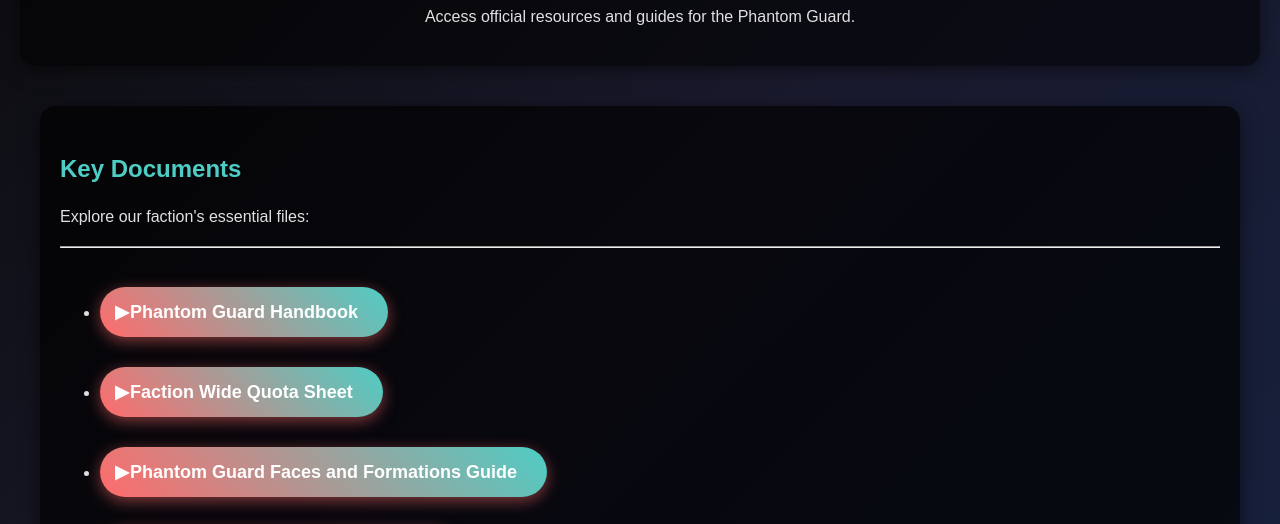
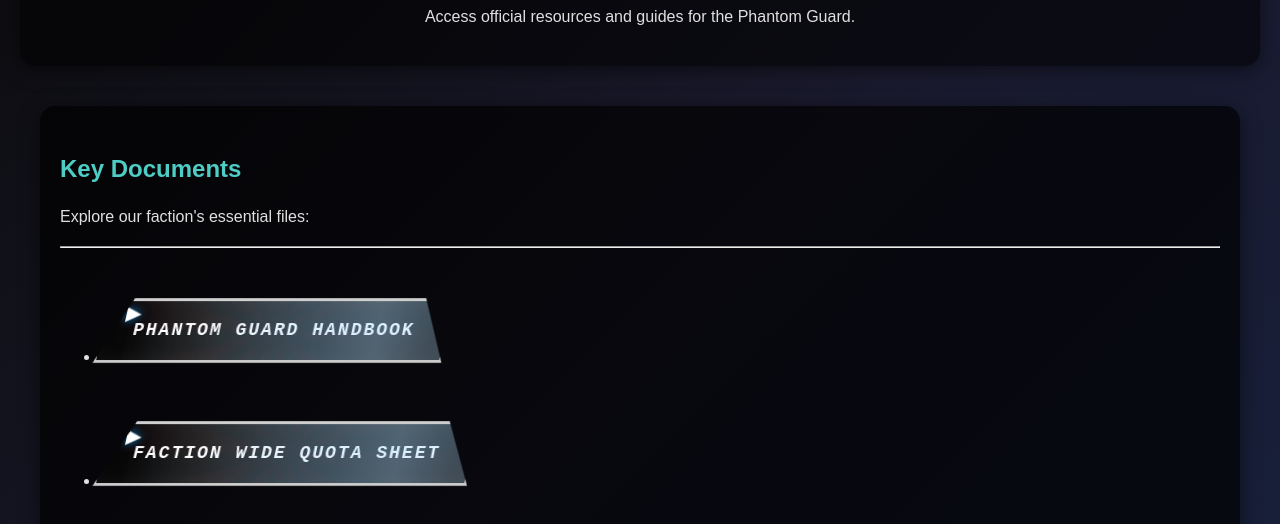
Before and after one commit to Nottackelgamer/phantom-guard-faction, a plain HTML site: page docs.html in a window 1280 px wide. Shown: the part 242-766 px from the top of the page. Drawn offline with Linux system fonts and the light colour scheme.

Commit message:
Changing Buttons

```diff
--- a/script.js
+++ b/script.js
@@ -112,8 +112,8 @@ if (document.getElementById('lookup-form')) {
                 const response = await fetch(url);
                 const data = await response.json();
                 const rows = data.values || [];
-                headers = rows[3]; // Headers are in row 4 (0-indexed as 3)
-                match = rows.slice(4).find(row => row.includes(username)); // Search from row 5 onwards (after headers)
+                headers = rows[4]; // Headers are in row 4 (0-indexed as 3)
+                match = rows.slice(5).find(row => row.includes(username)); // Search from row 5 onwards (after headers)
                 if (match) break;
             }
 
--- a/styles.css
+++ b/styles.css
@@ -24,7 +24,7 @@ body {
 #welcome {
     background: url('Phantom_Guard_wedge.png') no-repeat center cover; /* Replace with background image URL */
     background-blend-mode: overlay;
-    background-color:linear-gradient(90deg, #2c3e50, #34495e);
+    background-color: linear-gradient(90deg, #2c3e50, #34495e);
 }
 #welcome-video {
     width: 100%;
@@ -32,7 +32,7 @@ body {
     object-fit: cover;
     position: absolute;
     z-index: -1;
-    box-shadow:0 0 25px rgba(255, 255, 255, 0.9) ;
+    box-shadow: 0 0 25px rgba(255, 255, 255, 0.9);
 }
 .welcome-overlay {
     position: absolute;
@@ -50,34 +50,169 @@ body {
     margin-bottom: 20px;
     border: 10px;
 }
-.btn-launch { /* Styled launch button */
-    background: linear-gradient(45deg, #ff6b6b, #4ecdc4);
-    border: none;
+
+/* Glass Slab Button Style (Applied to All Buttons) */
+/* Star Wars-Themed Advanced Black/White Glass Slab Buttons */
+.btn, .btn-launch, .gallery-btn {
+    background:
+        radial-gradient(circle at 30% 30%, rgba(255,255,255,0.05) 0%, transparent 50%),
+        linear-gradient(135deg, rgba(0,0,0,0.98) 0%, rgba(10,10,10,1) 50%, rgba(0,0,0,0.98) 100%);
+    border: 3px solid rgba(255,255,255,0.8); /* White imperial border */
+    color: #ffffff; /* White text for contrast */
     padding: 15px 30px;
-    color: white;
     font-size: 18px;
     font-weight: bold;
     cursor: pointer;
-    border-radius: 50px;
-    box-shadow: 0 4px 15px rgba(255, 107, 107, 0.5);
-    transition: all 0.3s ease;
     position: relative;
+    overflow: hidden;
+    transition: all 0.4s cubic-bezier(0.25, 0.46, 0.45, 0.94);
+    box-shadow:
+        0 0 15px rgba(255,255,255,0.2), /* Subtle white halo */
+        inset 0 0 15px rgba(255,255,255,0.03); /* Inner white reflection */
+    transform: skew(-12deg) perspective(500px) rotateX(3deg); /* Parallelogram with Star Wars depth */
+    display: inline-block;
+    text-transform: uppercase;
+    letter-spacing: 2px;
+    font-family: 'Courier New', monospace; /* Monospace for tech feel */
+    clip-path: polygon(8% 0%, 92% 0%, 100% 100%, 0% 100%); /* Sleek imperial shape */
+    animation: imperialBreathe 4s ease-in-out infinite; /* Subtle breathing like a console */
 }
-.btn-launch::before { /* Icon-like effect */
+
+.btn::before, .btn-launch::before, .gallery-btn::before {
+    content: '';
+    position: absolute;
+    top: 0;
+    left: -150%;
+    width: 150%;
+    height: 100%;
+    background:
+        linear-gradient(90deg, transparent 0%, rgba(255,255,255,0.3) 50%, transparent 100%), /* White light sweep */
+        radial-gradient(circle, rgba(0,150,255,0.2) 0%, transparent 70%); /* Subtle blue Jedi glow */
+    transition: left 0.8s ease;
+    z-index: 1;
+    animation: hologramRipple 3s linear infinite; /* Holographic ripple effect */
+}
+
+.btn::after, .btn-launch::after, .gallery-btn::after {
+    content: '';
+    position: absolute;
+    top: 50%;
+    left: 50%;
+    width: 180%;
+    height: 180%;
+    background:
+        repeating-conic-gradient(from 0deg, rgba(255,0,0,0.05) 0deg 15deg, transparent 15deg 30deg), /* Red Sith energy lines */
+        radial-gradient(circle, rgba(0,150,255,0.1) 0%, transparent 50%); /* Blue force field */
+    transform: translate(-50%, -50%) rotate(0deg);
+    transition: transform 0.6s ease;
+    z-index: 0;
+    animation: forceField 5s linear infinite; /* Rotating force field */
+    opacity: 0.4;
+}
+
+.btn:hover, .btn-launch:hover, .gallery-btn:hover {
+    border-color: rgba(0,150,255,0.9); /* Blue Jedi border on hover */
+    box-shadow:
+        0 0 30px rgba(0,150,255,0.5), /* Blue glow */
+        inset 0 0 30px rgba(255,255,255,0.1); /* Enhanced white inner light */
+    transform: skew(-12deg) perspective(500px) rotateX(8deg) scale(1.08); /* Deeper 3D on hover */
+    animation: forcePulse 1.2s ease-in-out infinite alternate; /* Pulsing like a lightsaber */
+}
+
+.btn:hover::before, .btn-launch:hover::before, .gallery-btn:hover::before {
+    left: 150%;
+    background:
+        linear-gradient(90deg, transparent 0%, rgba(255,255,255,0.5) 50%, transparent 100%), /* Brighter white sweep */
+        radial-gradient(circle, rgba(0,150,255,0.4) 0%, transparent 70%); /* Stronger blue glow */
+}
+
+.btn:hover::after, .btn-launch:hover::after, .gallery-btn:hover::after {
+    transform: translate(-50%, -50%) rotate(180deg) scale(1.1);
+    opacity: 0.7;
+    background:
+        repeating-conic-gradient(from 180deg, rgba(255,0,0,0.1) 0deg 15deg, transparent 15deg 30deg), /* Red energy shift */
+        radial-gradient(circle, rgba(0,150,255,0.2) 0%, transparent 50%);
+}
+
+.btn:active, .btn-launch:active, .gallery-btn:active {
+    border-color: rgba(255,0,0,0.9); /* Red Sith border on click */
+    transform: skew(-12deg) perspective(500px) rotateX(3deg) scale(0.92);
+    box-shadow:
+        0 0 20px rgba(255,0,0,0.6), /* Red shockwave */
+        inset 0 0 25px rgba(255,255,255,0.2);
+    animation: darkSideShock 0.4s ease-out; /* Sith-like feedback */
+}
+
+.btn-launch::before { /* Custom icon with Star Wars flair */
     content: '▶';
     position: absolute;
-    left: 15px;
+    left: 20px;
     top: 50%;
     transform: translateY(-50%);
+    z-index: 2;
+    text-shadow: 0 0 10px rgba(0,150,255,0.8); /* Blue glow for icon */
+    animation: saberIgnite 2.5s ease-in-out infinite alternate; /* Lightsaber ignition effect */
 }
-.btn-launch:hover {
-    transform: scale(1.1);
-    box-shadow: 0 6px 20px rgba(255, 107, 107, 0.8);
+
+.gallery-btn {
+    padding: 12px 20px;
+    font-size: 20px;
+    margin: 0 8px;
+    clip-path: polygon(12% 0%, 88% 0%, 100% 100%, 0% 100%); /* Tighter imperial shape */
 }
-@keyframes fadeIn {
-    from { opacity: 0; transform: translate(-50%, -60%); }
-    to { opacity: 1; transform: translate(-50%, -50%); }
+
+/* Keyframe Animations for Star Wars Effects */
+@keyframes imperialBreathe {
+    0%, 100% { box-shadow: 0 0 15px rgba(255,255,255,0.2), inset 0 0 15px rgba(255,255,255,0.03); }
+    50% { box-shadow: 0 0 25px rgba(255,255,255,0.4), inset 0 0 20px rgba(255,255,255,0.08); }
 }
+
+@keyframes hologramRipple {
+    0% { transform: translateX(-100%) skewX(-12deg); opacity: 0.5; }
+    50% { opacity: 1; }
+    100% { transform: translateX(100%) skewX(-12deg); opacity: 0.5; }
+}
+
+@keyframes forceField {
+    0% { transform: translate(-50%, -50%) rotate(0deg); }
+    100% { transform: translate(-50%, -50%) rotate(360deg); }
+}
+
+@keyframes forcePulse {
+    0% { filter: brightness(1) contrast(1); box-shadow: 0 0 30px rgba(0,150,255,0.5); }
+    100% { filter: brightness(1.1) contrast(1.2); box-shadow: 0 0 40px rgba(0,150,255,0.8); }
+}
+
+@keyframes darkSideShock {
+    0% { transform: skew(-12deg) perspective(500px) rotateX(3deg) scale(1); }
+    50% { transform: skew(-12deg) perspective(500px) rotateX(3deg) scale(1.05); box-shadow: 0 0 30px rgba(255,0,0,0.8); }
+    100% { transform: skew(-12deg) perspective(500px) rotateX(3deg) scale(0.92); }
+}
+
+@keyframes saberIgnite {
+    0% { text-shadow: 0 0 10px rgba(0,150,255,0.8); transform: translateY(-50%) scale(1); }
+    100% { text-shadow: 0 0 20px rgba(0,150,255,1), 0 0 30px rgba(255,0,0,0.3); transform: translateY(-50%) scale(1.1); }
+}
+
+/* Particle Effects for Star Wars "Force" Feel */
+.btn::after::before, .btn-launch::after::before, .gallery-btn::after::before {
+    content: '';
+    position: absolute;
+    width: 3px;
+    height: 3px;
+    background: rgba(255,255,255,0.9); /* White particles */
+    border-radius: 50%;
+    animation: forceParticles 4s ease-in-out infinite;
+    box-shadow: 0 0 5px rgba(0,150,255,0.5); /* Blue particle glow */
+}
+
+@keyframes forceParticles {
+    0%, 100% { transform: translateY(0) rotate(0deg); opacity: 0.3; }
+    25% { transform: translateY(-15px) rotate(90deg); opacity: 0.8; }
+    50% { transform: translateY(-30px) rotate(180deg); opacity: 0.5; }
+    75% { transform: translateY(-15px) rotate(270deg); opacity: 0.9; }
+}
+
 
 /* Tabs (Navigation) */
 .tabs {
@@ -326,20 +461,20 @@ body {
 
 /* Hide the scrollbar */
 body::-webkit-scrollbar {
-  display: none;
+    display: none;
 }
 
-.highlight{
+.highlight {
     background-color: rgba(234, 234, 120, 0.718);
     color: #2c3e50;
     border-radius: 5px;
 }
 
-.user{
+.user {
     color: #4ecdc4;
 }
 
-a{
+a {
     text-decoration: none;
 }
 
@@ -357,3 +492,7 @@ a{
 .image-container:hover .overlay-text {
     opacity: 1; /* Show text on hover */
 }
+
+.text-style {
+    font-family: monospace;
+}
```
Also changed, not shown: index.html (+1 -1 lines).
